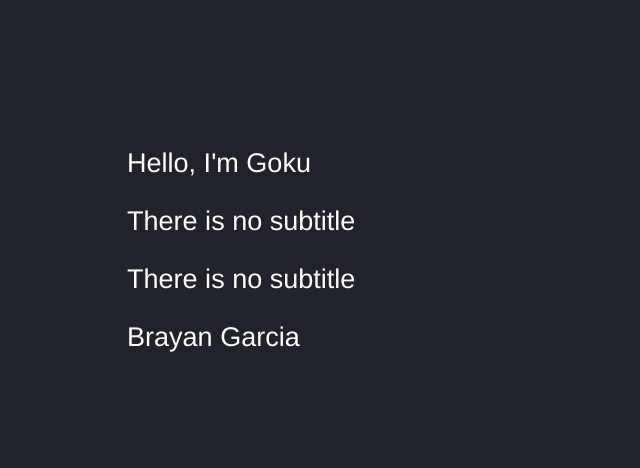
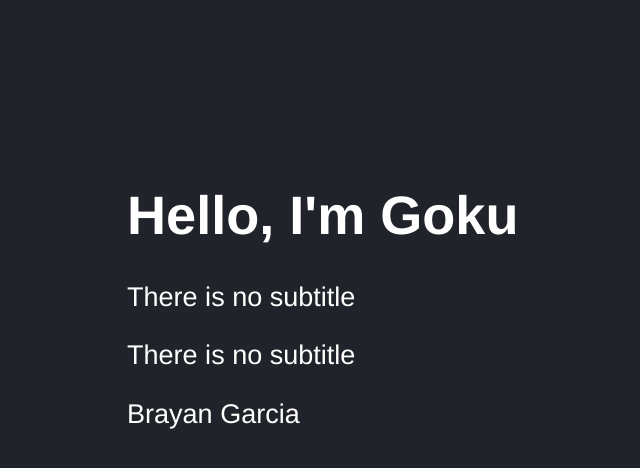
Before and after one commit to React-Development/calculator-vite, a React (Vite) app: page / in a window 1280 px wide. Shown: the top 468 px of the page, without its empty margins (21-661 px from the left). Built offline with nearby package versions, Linux system fonts and the light colour scheme.

Commit message:
update div to h1 tag

```diff
--- a/src/HelloWorldApp.jsx
+++ b/src/HelloWorldApp.jsx
@@ -4,7 +4,7 @@ import PropTypes from "prop-types";
 export const HelloWorldApp = ({ title, subtitle, name }) => {
   return (
     <>
-      <div data-testid="test-title"> {title} </div>
+      <h1 data-testid="test-title"> {title} </h1>
       <p>{subtitle}</p>
       <p>{subtitle}</p>
       <p>{name}</p>
```
